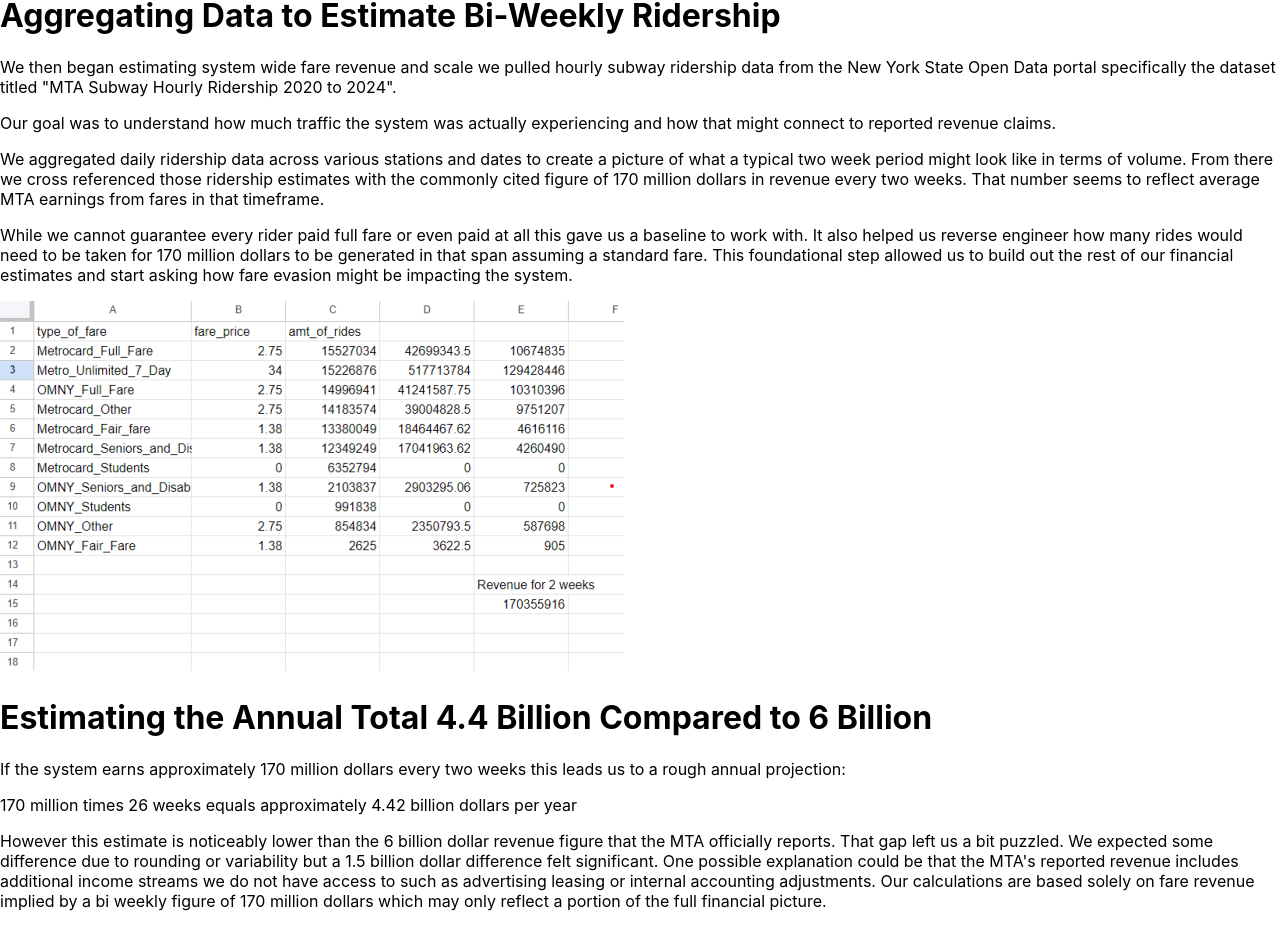
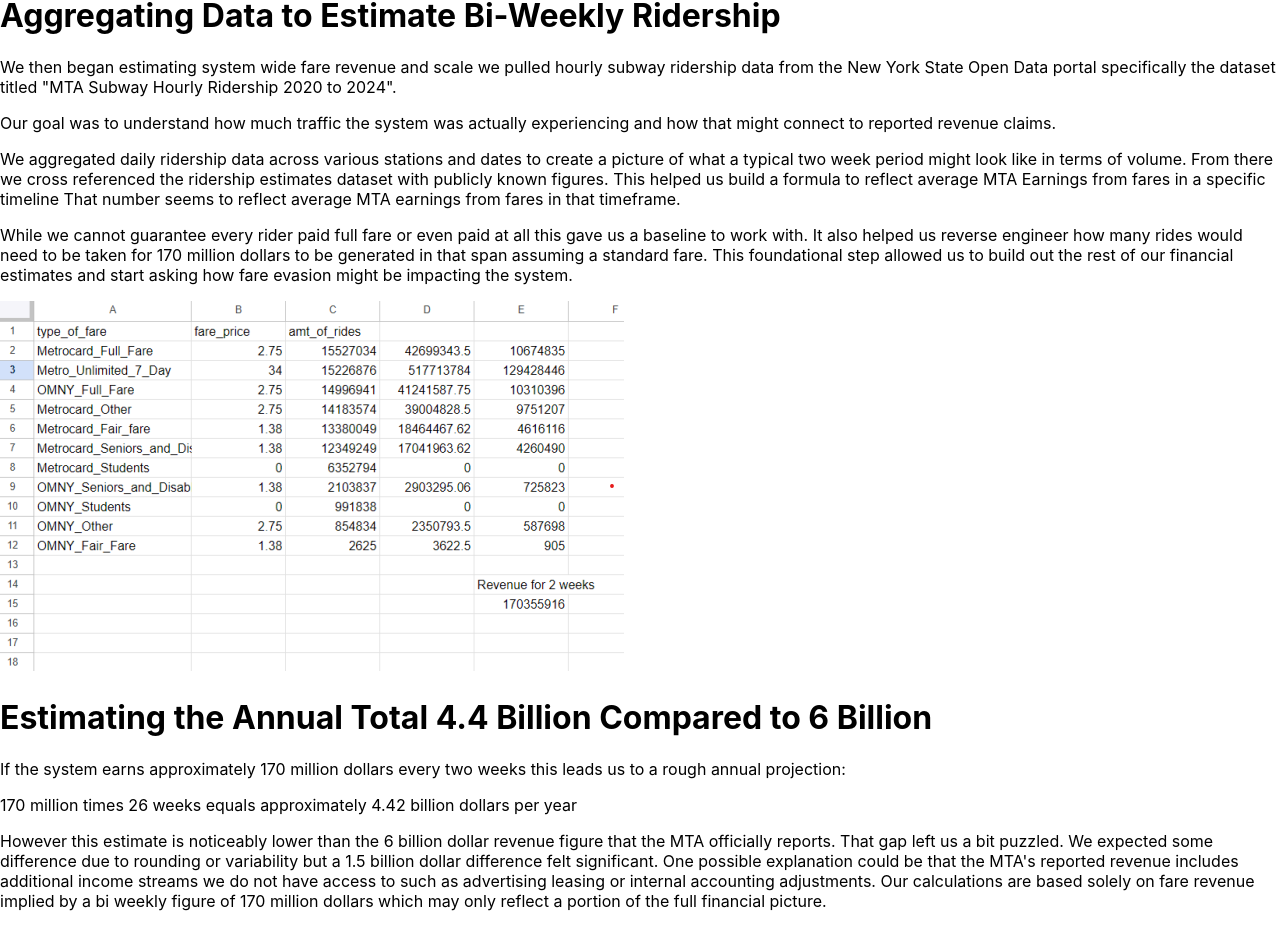
Before and after one commit to Hafiz6092/Fare-Evaders, a React (Create React App) app in the folder frontend/fare-evaders/: page /turnstile-analysis in a window 1280 px wide. Shown: the part 3506-4434 px from the top of the page. Built offline with nearby package versions, Linux system fonts and the light colour scheme.

Commit message:
Wording Fix

```diff
--- a/frontend/fare-evaders/src/pages/TurnstileAnalysis.js
+++ b/frontend/fare-evaders/src/pages/TurnstileAnalysis.js
@@ -187,9 +187,9 @@ function TurnstileAnalysis() {
                         <p>
                             We aggregated daily ridership data across various stations and dates to
                             create a picture of what a typical two week period might look like in terms
-                            of volume. From there we cross referenced those ridership estimates with
-                            the commonly cited figure of 170 million dollars in revenue every two
-                            weeks. That number seems to reflect average MTA earnings from fares in
+                            of volume. From there we cross referenced the ridership estimates dataset with publicly known figures.
+                            This helped us build a formula to  reflect average MTA Earnings from fares in a specific timeline That
+                            number seems to reflect average MTA earnings from fares in
                             that timeframe.
                         </p>
                         <p>
```
